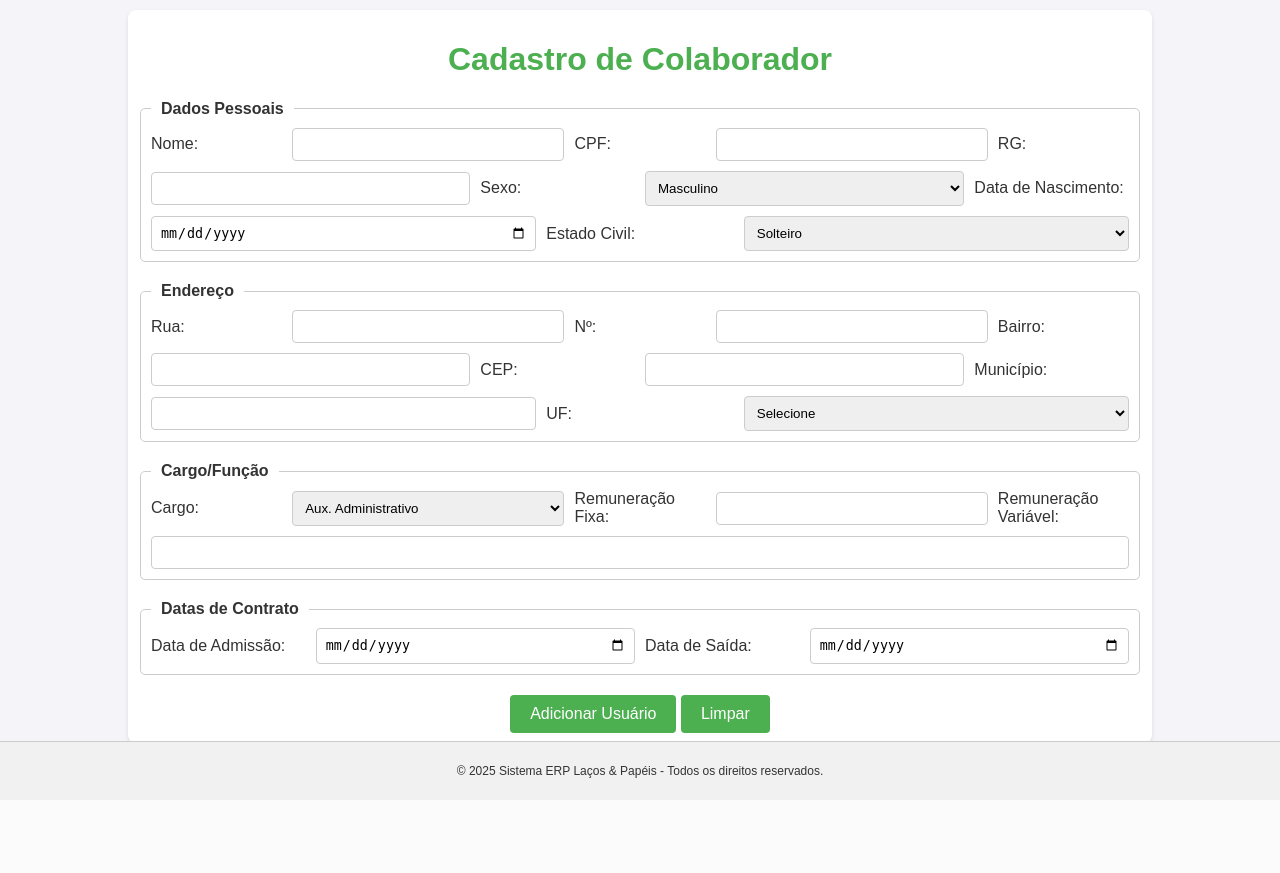
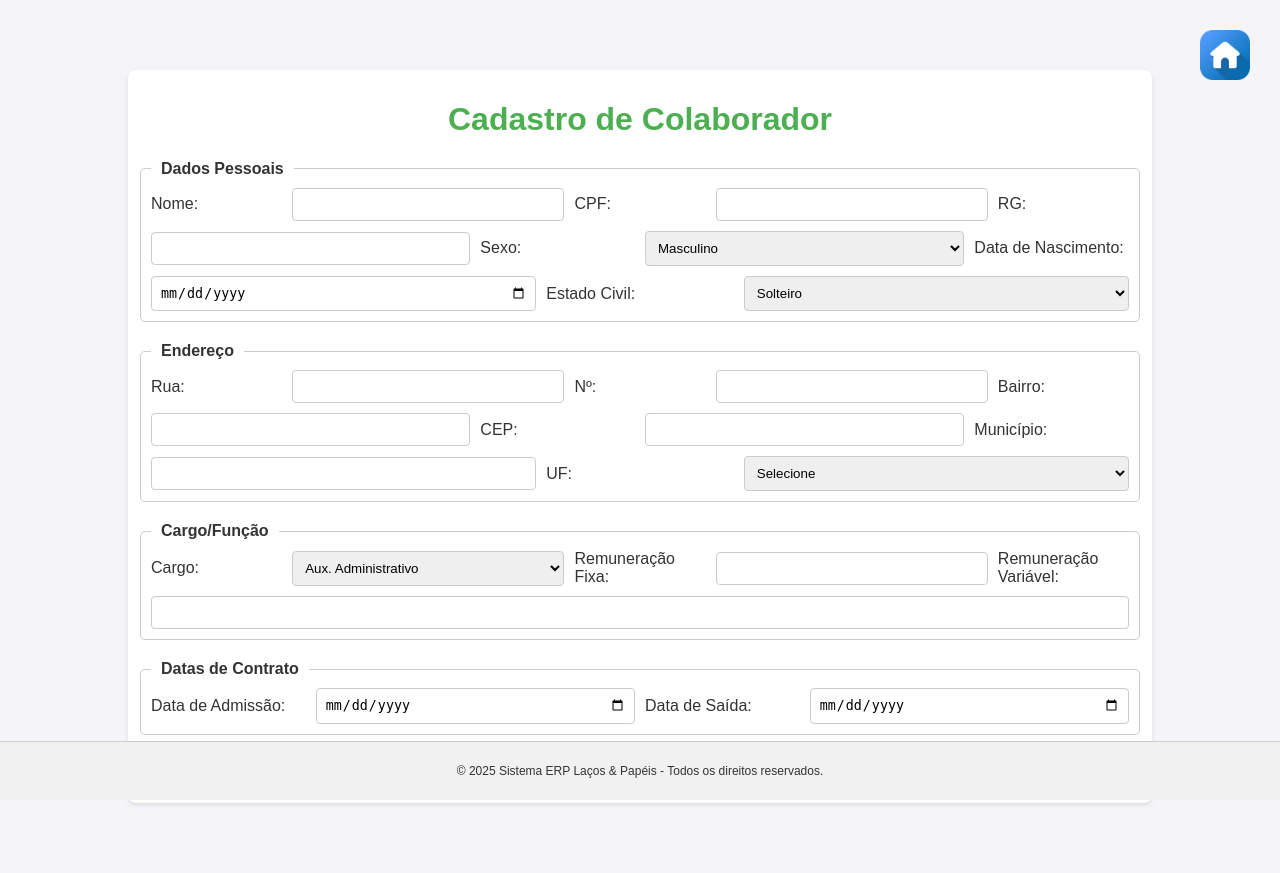
Before and after one commit to L-Gildo/erp, a PHP site: page /pages/relatorios/adicionar_colaborador.php in a window 1280 px wide. Before the commit the page ends 778 px from the top, so only its background shows below. Run offline with PHP 8.4, Linux system fonts and the light colour scheme; the visitor is signed in with stand-in values (Sample User, id 1).

Commit message:
Implementações finais no form Colaboradores

```diff
--- a/pages/relatorios/adicionar_colaborador.php
+++ b/pages/relatorios/adicionar_colaborador.php
@@ -101,7 +101,7 @@ $conn->close();
 
     .container {
       max-width: 80%;
-      margin: 10px auto;
+      margin: 70px auto;
       padding: 10px;
       background: #fff;
       border-radius: 8px;
@@ -212,10 +212,21 @@ $conn->close();
       padding: 0 10px;
       font-weight: bold;
     }
+
+    .icon-voltar img {
+      width: 50px;
+      position: absolute;
+      right: 30px;
+      top: 30px;
+    }
   </style>
 </head>
 
 <body>
+
+  <a href="/erp/dashboard.php" class="icon-voltar">
+    <img src="/erp/images/home-button.png" title="Voltar ao Dashboard Laços e papéis" alt="voltar" /></a>
+
   <div class="container">
     <h1>Cadastro de Colaborador</h1>
 
--- a/pages/relatorios/adicionar_usuario.php
+++ b/pages/relatorios/adicionar_usuario.php
@@ -70,7 +70,7 @@ $conn->close();
 
 <body>
     <a href="/erp/dashboard.php" class="icon-voltar">
-        <img src="/erp/images/home-button.png" alt="voltar" /></a>
+        <img src="/erp/images/home-button.png" title="Voltar ao Dashboard Laços e Pepéis" alt="voltar" /></a>
     <div class="form-container">
         <h2>Adicionar Usuário</h2>
 
```
Also changed, not shown: dashboard.php (+30 -5 lines).
